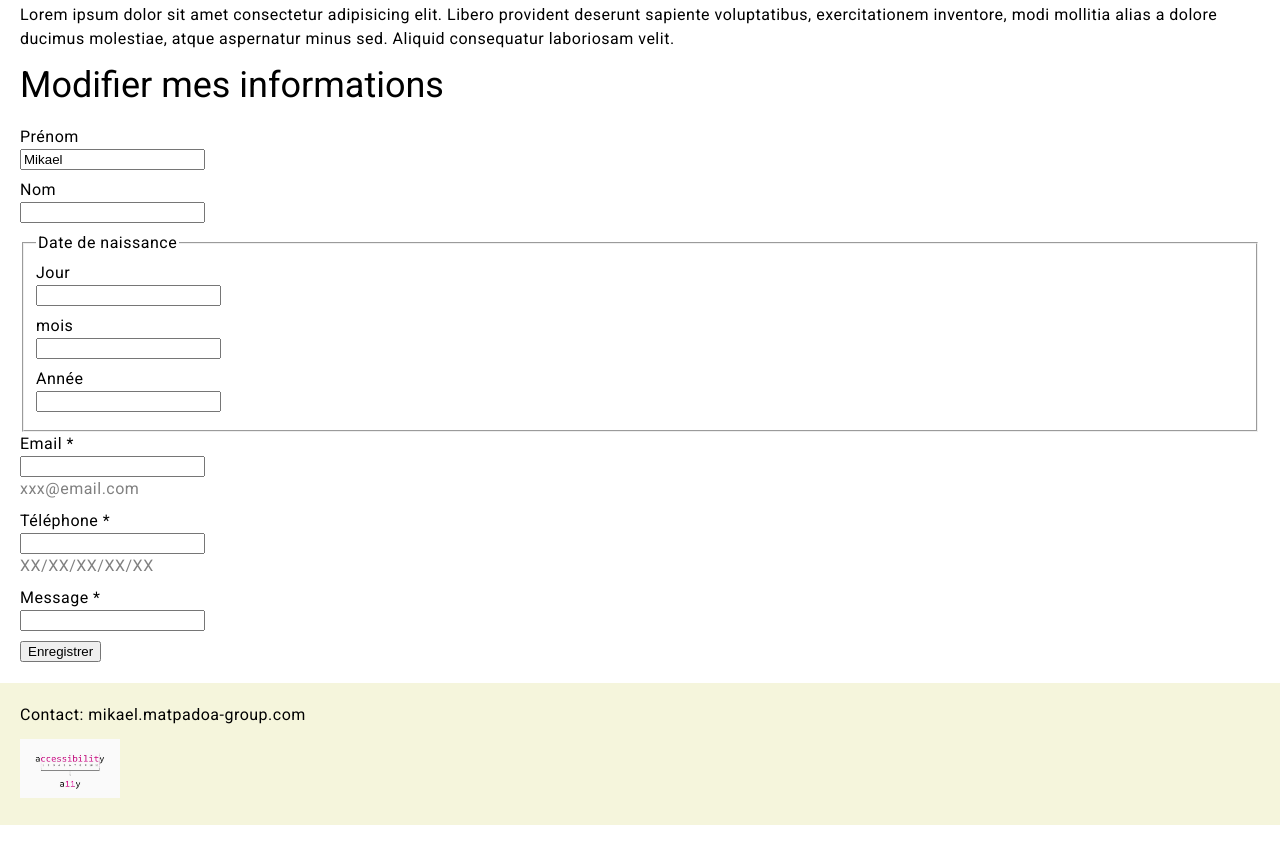
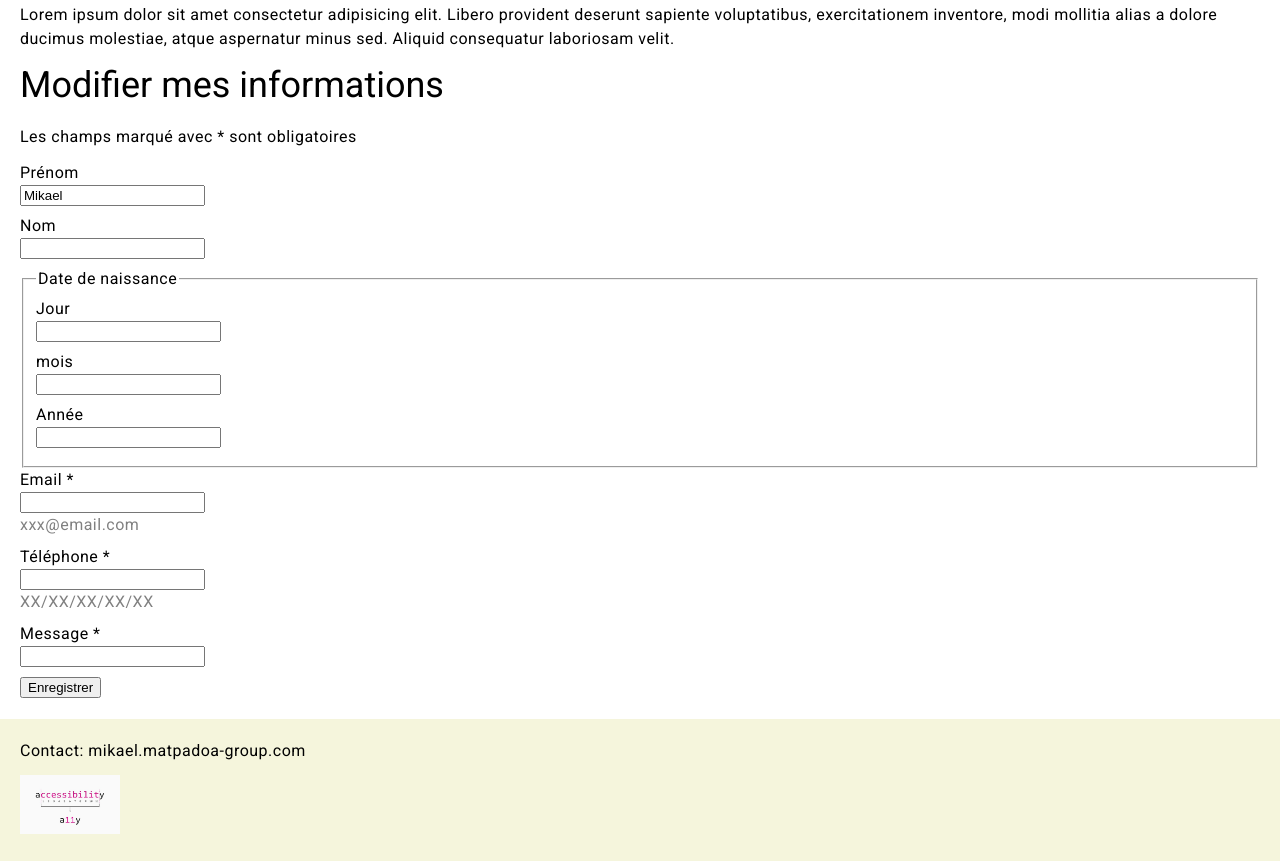
Before and after one commit to Mikael1006/formation-a11y, an Angular app: page /profile in a window 1280 px wide. Shown: the part 1280-2141 px from the top of the page. Before the commit the page ends 2105 px from the top, so only its background shows below. Built offline with nearby package versions, Linux system fonts and the light colour scheme.

Commit message:
* obligatoire p

```diff
--- a/src/app/src/app/profile/profile.component.html
+++ b/src/app/src/app/profile/profile.component.html
@@ -27,6 +27,7 @@
 <p>Lorem ipsum dolor sit amet consectetur adipisicing elit. Libero provident deserunt sapiente voluptatibus, exercitationem inventore, modi mollitia alias a dolore ducimus molestiae, atque aspernatur minus sed. Aliquid consequatur laboriosam velit.</p>
 
 <h3>Modifier mes informations</h3>
+<p>Les champs marqué avec * sont obligatoires</p>
 
 <form appFocusFirstErrorFieldOnSubmit>
   <app-input-field>
```
